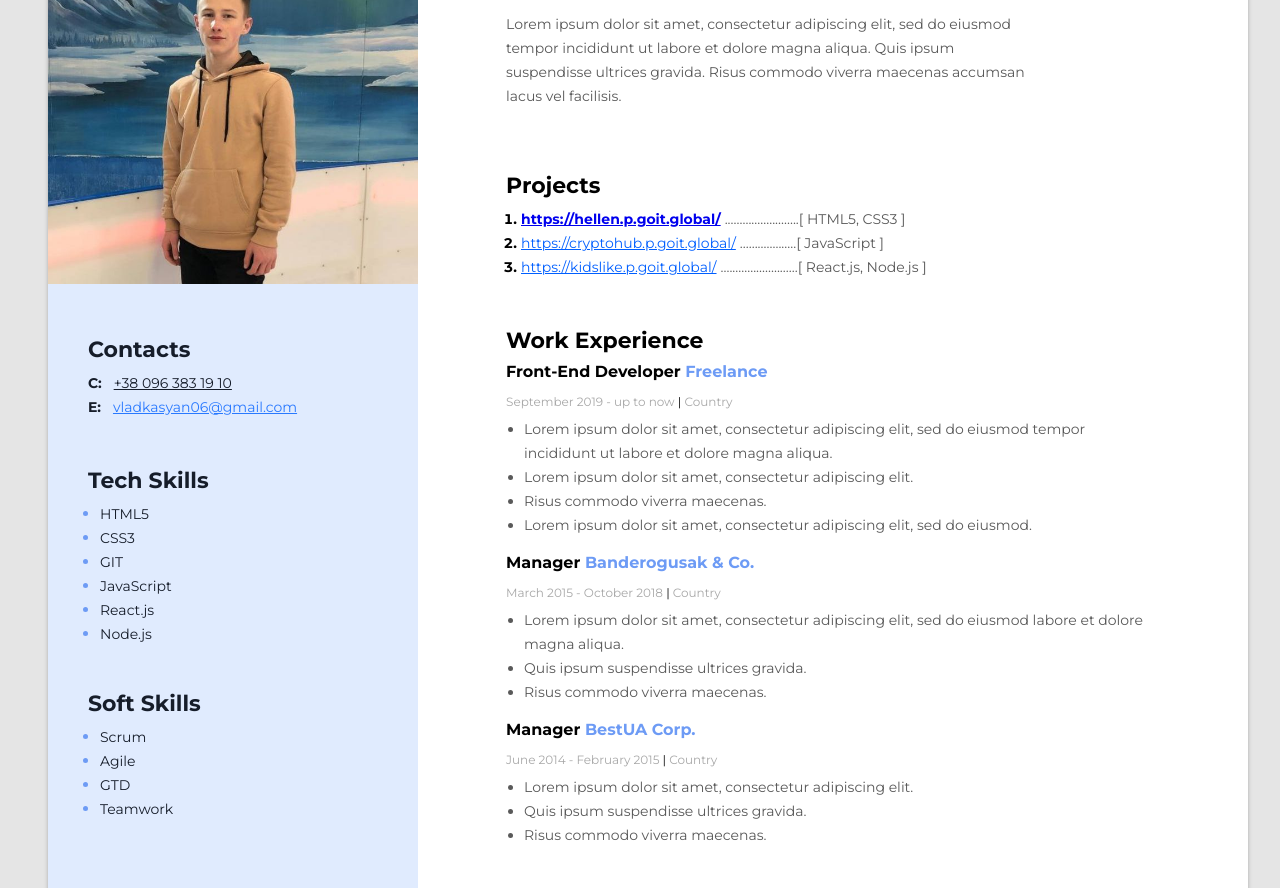
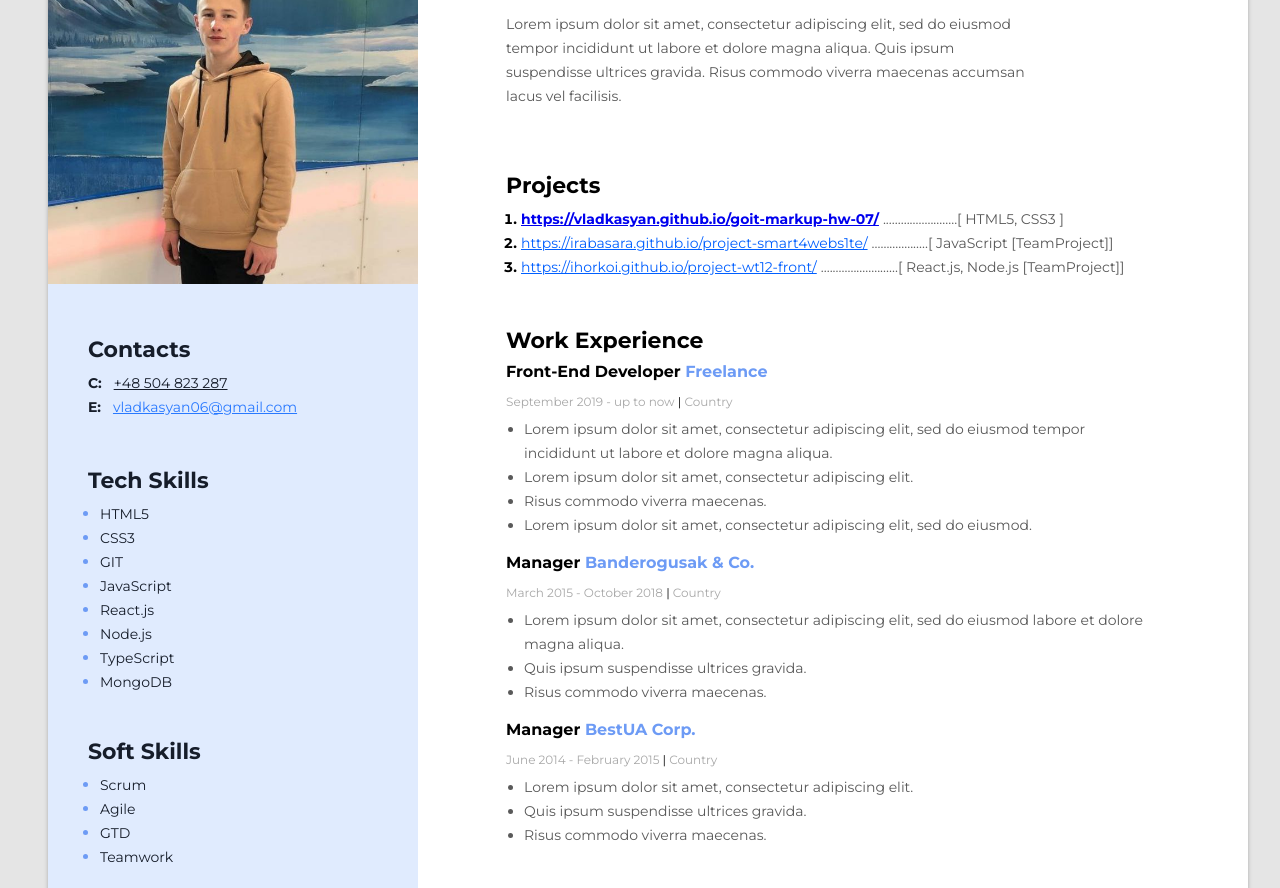
Before and after one commit to vladkasyan/resume-project, a plain HTML site: page index.html in a window 1280 px wide. Shown: the part 242-1130 px from the top of the page. Drawn offline with Linux system fonts and the light colour scheme.

Commit message:
Update index.html

```diff
--- a/index.html
+++ b/index.html
@@ -23,7 +23,7 @@
       <div class="main-content">
         <!-- About me -->
         <div class="about-me-container">
-          <h2 class="my-profession">Front-End Developer</h2>
+          <h2 class="my-profession">Full-Stack Developer</h2>
           <h1 class="my-name">Vladyslav Kasyan</h1>
 
           <p class="my-descr">
@@ -41,8 +41,8 @@
 
           <ol class="project-list">
             <li class="project-item">
-              <a href="https://hellen.p.goit.global/"
-                >https://hellen.p.goit.global/</a
+              <a href="https://vladkasyan.github.io/goit-markup-hw-07/"
+                >https://vladkasyan.github.io/goit-markup-hw-07/</a
               >
               <span class="project-item-descr"
                 >.........................[ HTML5, CSS3 ]</span
@@ -51,23 +51,23 @@
 
             <li class="project-item">
               <a
-                href="https://cryptohub.p.goit.global/"
+                href="https://irabasara.github.io/project-smart4webs1te/"
                 class="project-item-link"
-                >https://cryptohub.p.goit.global/</a
+                >https://irabasara.github.io/project-smart4webs1te/</a
               >
               <span class="project-item-descr" class="project-item-link"
-                >...................[ JavaScript ]</span
+                >...................[ JavaScript [TeamProject]]</span
               >
             </li>
 
             <li class="project-item">
               <a
-                href="https://kidslike.p.goit.global/"
+                href="https://ihorkoi.github.io/project-wt12-front/"
                 class="project-item-link"
-                >https://kidslike.p.goit.global/</a
+                >https://ihorkoi.github.io/project-wt12-front/</a
               >
               <span class="project-item-descr"
-                >..........................[ React.js, Node.js ]</span
+                >..........................[ React.js, Node.js [TeamProject]]</span
               >
             </li>
           </ol>
@@ -161,7 +161,7 @@
           <p class="contacts-item">
             <span class="contacts-type">C: </span>
             <a href="tel:+38 096 383 19 10" class="contacts-number"
-              >+38 096 383 19 10</a
+              >+48 504 823 287</a
             >
           </p>
           <p class="contacts-item">
@@ -194,6 +194,12 @@
             <li class="skills-list-item">
               <span class="skills-list-text">Node.js</span>
             </li>
+            <li class="skills-list-item">
+              <span class="skills-list-text">TypeScript</span>
+            </li>
+            <li class="skills-list-item">
+              <span class="skills-list-text">MongoDB</span>
+            </li>
           </ul>
         </div>
         <!-- Soft skills -->
```
